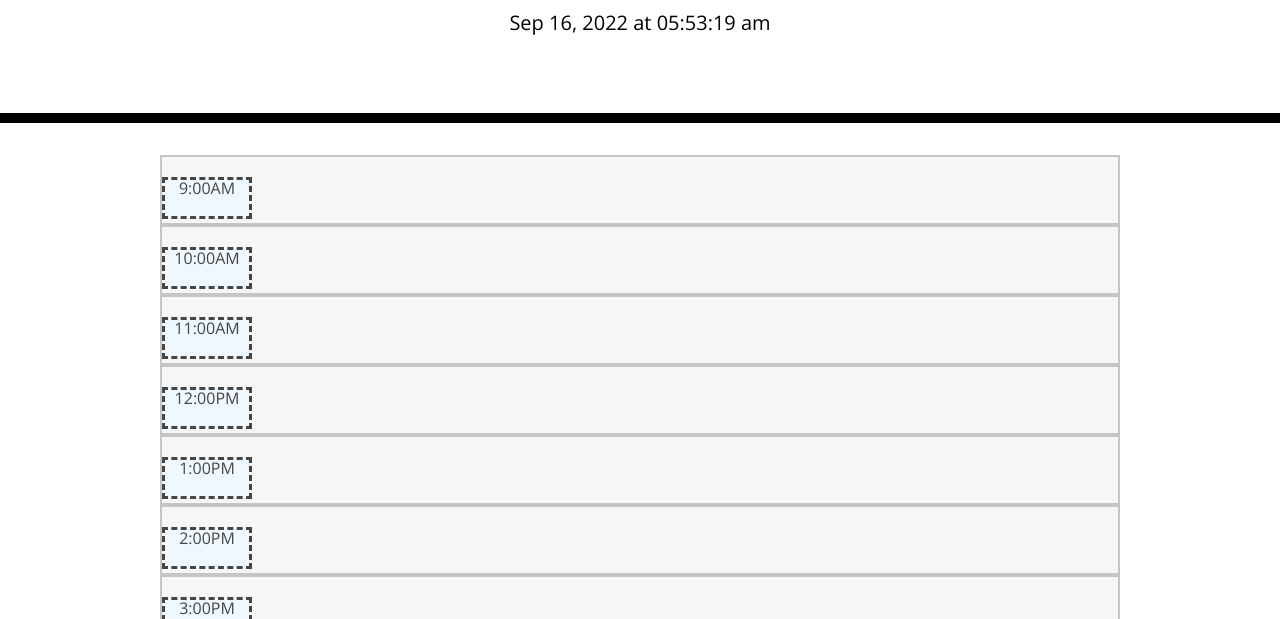
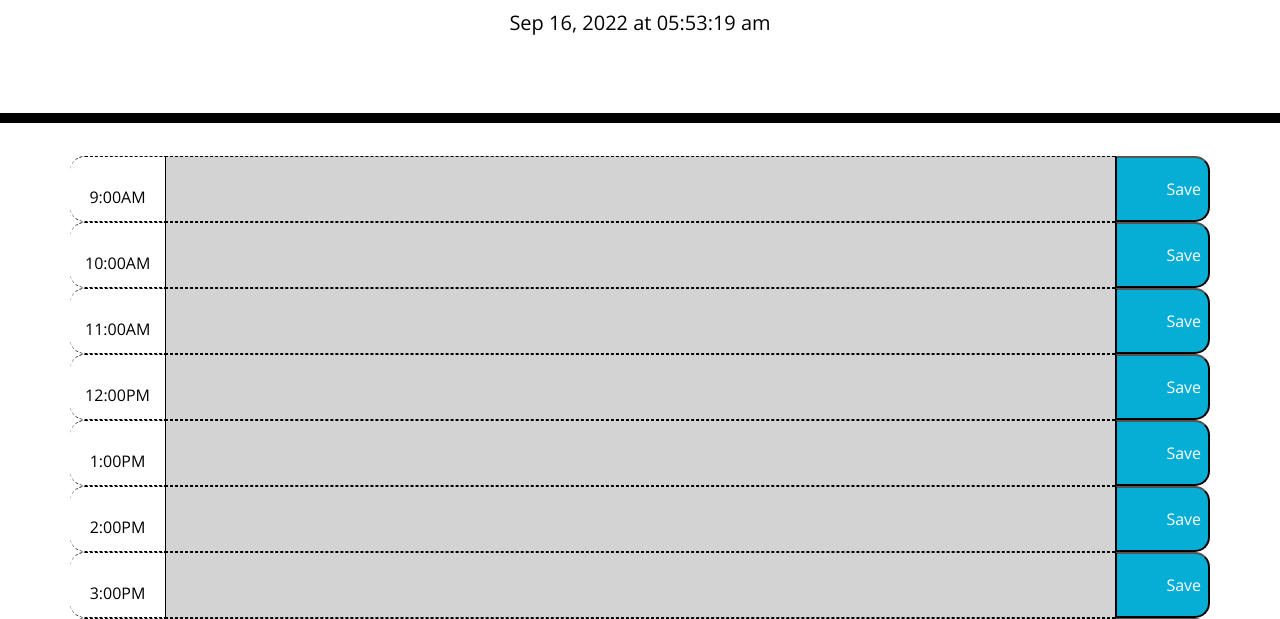
Before and after one commit to nelson92/work-day-scheduler, a plain HTML site: page index.html in a window 1280 px wide. Shown: the part 181-800 px from the top of the page. Drawn offline with nearby package versions, Linux system fonts and the light colour scheme.

Commit message:
total overhaul of code

```diff
--- a/Develop/style.css
+++ /dev/null
@@ -1,129 +0,0 @@
-body {
-  font-family: 'Open Sans', sans-serif;
-  font-size: 16px;
-  line-height: 1;
-}
-
-textarea{
-  background: transparent;
-  border: none;
-  resize: none;
-  color: #000000;
-  border-left: 1px solid black;
-  padding: 10px;
-}
-
-div {
-  display: block;
-}
-
-.jumbotron {
-  text-align: center;
-  background-color: transparent;
-  color: black;
-  border-radius: 0;
-  border-bottom: 10px solid black;
-}
-#selectable {
-  list-style-type: none;
-  margin-top: 0;
-  padding: 0;
-  width: 75%;
-}
-
-.ui-widget-content {
-    border: 2px solid #c5c5c5;
-    background: #f6f6f6;
-    font-weight: normal;
-    text-align: left;
-    color: #454545;
-    height: 70px;
-    padding-top: 2%;
-    }
-
-
-/* #selectable li {
-  margin: 0 3px 3px 3px;
-  padding: 0.4em;
-  padding-left: 1.5em;
-  font-size: 1.4em;
-  height: 18px;
-}  */
-
-
-ol {
-  display: inline-block;
-  margin-block-start: 1em;
-  margin-block-end: 1em;
-  margin-inline-start: 0px;
-  margin-inline-end: 0px;
-  padding-inline-start: 40px;
-}
-
-.description{
-  white-space: pre-wrap;
-}
-
-.time-block{
-  text-align: center;
-  border-radius: 15px;
-  border: black;
-  margin-top: 0px;
-  padding: 10 10 10 10px;
-}
-
-.hourBox {
-  /* display: block; */
-  /* text-align: center; */
-  display: block;
-  text-align: center;
-  /* vertical-align: middle; */
-  width:  90px;
-  height: 90%;
-  border-style: dashed;
-  background-color: aliceblue;
-  /* height: 200px;   */
-  /* padding: 2% 1% 2% 1%;  */ */
-  /* width: 100px; */
-  margin: 0;
-}
-
-.row {
-  white-space: pre-wrap;
-  height: 80px;
-  border-top: 1px solid white;;
-}
-
-.hour {
-  background-color: #ffffff;
-  color: #000000;
-  border-top: 1px dashed #000000;
-}
-
-.past {
-  background-color: #d3d3d3;
-  color: white;
-}
-
-.present {
-  background-color: #ff6961;
-  color: white;
-}
-
-.future {
-  background-color: #77dd77;
-  color: white;
-}
-
-.saveBtn {
-  border-left: 1px solid black;
-  border-top-right-radius: 15px;
-  border-bottom-right-radius: 15px;
-  background-color: #06AED5;
-  color: white;
-}
-
-.saveBtn i:hover {
-  font-size: 20px;
-  transition: all .3s ease-in-out;
-}
--- /dev/null
+++ b/assets/css/style.css
@@ -0,0 +1,82 @@
+body {
+  font-family: 'Open Sans', sans-serif;
+  font-size: 16px;
+  line-height: 1;
+}
+
+textarea {
+  background: transparent;
+  border: none;
+  resize: none;
+  color: #000000;
+  border-left: 1px solid black;
+  padding: 10px;
+}
+
+.jumbotron {
+  text-align: center;
+  background-color: transparent;
+  color: black;
+  border-radius: 0;
+  border-bottom: 10px solid black;
+}
+
+.description {
+  /* white-space: pre-wrap; */
+  background-color: lightgray;
+}
+
+.time-block {
+  text-align: center;
+  ;
+  border-radius: 15px 0px 0px 15px;
+  /* background-color: lightgray; */
+  /* border-bottom: 1px black; */
+}
+
+.row {
+  white-space: pre-wrap;
+  height: 80px;
+  border-top: 1px solid white;
+}
+
+.hour {
+  /* background-color: #ffffff; */
+  color: #000000;
+  border-top: 1px dashed #000000;
+  border-bottom: 1px dashed #000000;
+}
+
+.past {
+  background-color: #d3d3d3;
+  color: white;
+}
+
+.present {
+  background-color: #ff6961;
+  color: white;
+}
+
+.future {
+  background-color: #77dd77;
+  color: white;
+}
+
+.saveBtn {
+  border-left: 2px solid black;
+  border-top-right-radius: 15px;
+  border-bottom-right-radius: 15px;
+  background-color: #06aed5;
+  color: white;
+  /* text-align: center; */
+  padding: 1px 1px 2px 2px;
+  /* padding-right: 4px;  */
+  /* align-items: center; */
+  /* display: block; */
+
+}
+
+.saveBtn i:hover {
+  font-size: 20px;
+  transition: all 0.3s ease-in-out;
+}
--- a/Develop/script.js
+++ b/assets/js/script.js
@@ -1,5 +1,7 @@
-// var date = moment().format('MMM DD, YYYY [at] hh:mm:ss a');
-// $("#currentDay").text(date);
+// local storage
+
+// color coding text area by time
+
 
 var timeDisplayEl = $("#currentDay");
 
@@ -8,25 +10,13 @@ function displayTime() {
      timeDisplayEl.text(rightNow);
    }
 
-
-
-
-
-
-
-
-
-
-
-
-
-
-
-
-
-
-
-
+   var buttons = document.querySelectorAll(".saveBtn");
+   for(let i = 0; i < buttons.length; i++)  {
+    buttons[i].addEventListener("click",function() {
+        alert("Saved");
+        // not sure if i want an alert here
+    })
+   }
 
 
    setInterval(displayTime, 1000);
--- a/index.html
+++ b/index.html
@@ -8,25 +8,20 @@
       rel="stylesheet"
       href="https://stackpath.bootstrapcdn.com/bootstrap/4.3.1/css/bootstrap.min.css"
     />
-    <script
-      type="text/javascript"
-      src="https://cdnjs.cloudflare.com/ajax/libs/moment.js/2.27.0/moment.min.js"
-    ></script>
     <link
       rel="stylesheet"
       href="https://use.fontawesome.com/releases/v5.8.1/css/all.css"
       integrity="sha384-50oBUHEmvpQ+1lW4y57PTFmhCaXp0ML5d60M1M7uH2+nqUivzIebhndOJK28anvf"
       crossorigin="anonymous"
     />
-    <link rel="stylesheet" href="//code.jquery.com/ui/1.13.2/themes/base/jquery-ui.css">
-
     <link
       href="https://fonts.googleapis.com/css?family=Open+Sans&display=swap"
       rel="stylesheet"
     />
-    <link rel="stylesheet" href="Develop/style.css" />
+    <link rel="stylesheet" href="./assets/css/style.css" />
+
     <title>Work Day Scheduler</title>
-      </head>
+  </head>
 
   <body>
     <header class="jumbotron">
@@ -35,34 +30,106 @@
       <p id="currentDay" class="lead"></p>
     </header>
 
+    <div class="container">
+      <!-- Timeblocks go here -->
 
 
-    <!-- i removed class of "container from this div" -->
-    <div class="time-block">
-      <!-- Timeblocks go here -->
+      <div class="row">
+        <div class="col-1 time-block hour">
+          9:00AM
+        </div>
+        <textarea class="col-10 hour description">
 
-      <ol id="selectable" class="ui-selectable">
+        </textarea>
+        <button class="col-1 saveBtn">
+          Save
+        </button>
+        <div class="col-1 time-block hour">
+          10:00AM
+        </div>
+        <textarea class="col-10 hour description">
 
-        <li class="ui-widget-content"><div class="hourBox">9:00AM</div></li>
-        <li class="ui-widget-content"><span class="hourBox">10:00AM</span></li>
-        <li class="ui-widget-content"><span class="hourBox">11:00AM</span></li>
-        <li class="ui-widget-content"><span class="hourBox">12:00PM</span></li>
-        <li class="ui-widget-content"><span class="hourBox">1:00PM</span></li>
-        <li class="ui-widget-content"><span class="hourBox">2:00PM</span></li>
-        <li class="ui-widget-content"><span class="hourBox">3:00PM</span></li>
-        <li class="ui-widget-content"><span class="hourBox">4:00PM</span></li>
-        <li class="ui-widget-content"><span class="hourBox">5:00PM</span></li>
+        </textarea>
+        <button class="col-1 saveBtn">
+          Save
+        </button>
+        <div class="col-1 time-block hour">
+          11:00AM
+        </div>
+        <textarea class="col-10 hour description">
 
-      </ol>
+        </textarea>
+        <button class="col-1 saveBtn">
+          Save
+        </button>
+        <div class="col-1 time-block hour">
+          12:00PM
+        </div>
+        <textarea class="col-10 hour description">
+
+        </textarea>
+        <button class="col-1 saveBtn">
+          Save
+        </button>
+        <div class="col-1 time-block hour">
+          1:00PM
+        </div>
+        <textarea class="col-10 hour description">
+
+        </textarea>
+        <button class="col-1 saveBtn">
+          Save
+        </button>
+        <div class="col-1 time-block hour">
+          2:00PM
+        </div>
+        <textarea class="col-10 hour description">
+
+        </textarea>
+        <button class="col-1 saveBtn">
+          Save
+        </button>
+        <div class="col-1 time-block hour">
+          3:00PM
+        </div>
+        <textarea class="col-10 hour description">
+
+        </textarea>
+        <button class="col-1 saveBtn">
+          Save
+        </button>
+        <div class="col-1 time-block hour">
+          4:00PM
+        </div>
+        <textarea class="col-10 hour description">
+
+        </textarea>
+        <button class="col-1 saveBtn">
+          Save
+        </button>
+        <div class="col-1 time-block hour">
+          5:00pm
+        </div>
+        <textarea class="col-10 hour description">
+
+        </textarea>
+        <button class="col-1 saveBtn">
+          Save
+        </button>
+
+
+
+
+
+
 
     </div>
 
+    <script src="https://code.jquery.com/jquery-3.4.1.min.js"></script>
 
+    <script src="https://cdnjs.cloudflare.com/ajax/libs/jquery/3.2.1/jquery.min.js"></script>
+    <script src="https://cdnjs.cloudflare.com/ajax/libs/moment.js/2.24.0/moment.min.js"></script>
 
-    <script src="https://code.jquery.com/jquery-3.4.1.min.js"></script>
-    <script src="https://cdnjs.cloudflare.com/ajax/libs/moment.js/2.24.0/moment.min.js"></script>
-    <script src="./Develop/script.js"></script>
+    <script src="./assets/js/script.js"></script>
   </body>
-
-
 </html>
```
Also changed, not shown: 1 other file.
